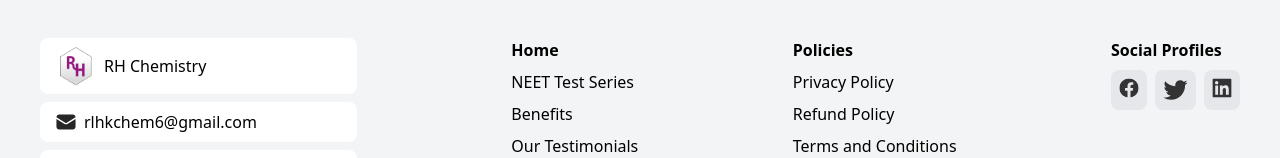
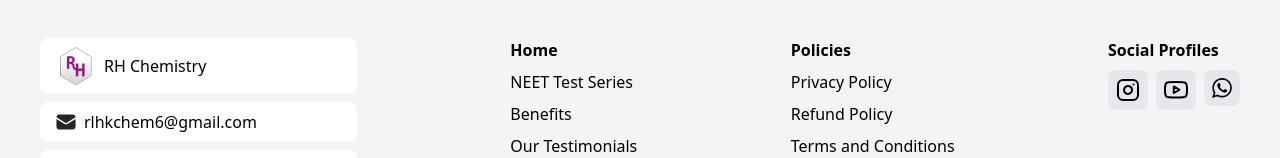
Before and after one commit to KRISHNAGK9964/rh-chemistry, a Next.js app: page / in a window 1280 px wide. Shown: the part 5051-5209 px from the top of the page. Built offline with nearby package versions, Linux system fonts and the light colour scheme.

Commit message:
[feature] - metadata and social profiles updated

```diff
--- a/src/assets/icons.tsx
+++ b/src/assets/icons.tsx
@@ -607,3 +607,46 @@ export function Whatsapp(
     </svg>
   );
 }
+
+export function InstagramIcon(
+  props: JSX.IntrinsicAttributes & SVGProps<SVGSVGElement>
+) {
+  return (
+    <svg
+      xmlns="http://www.w3.org/2000/svg"
+      width="24"
+      height="24"
+      viewBox="0 0 24 24"
+      fill="none"
+      stroke="currentColor"
+      strokeWidth="2"
+      strokeLinecap="round"
+      strokeLinejoin="round"
+    >
+      <rect x="2" y="2" width="20" height="20" rx="5" ry="5"></rect>
+      <path d="M16 11.37A4 4 0 1 1 12.37 8 4 4 0 0 1 16 11.37z"></path>
+      <line x1="17.5" y1="6.5" x2="17.5" y2="6.5"></line>
+    </svg>
+  );
+}
+
+export function YoutubeIcon(
+  props: JSX.IntrinsicAttributes & SVGProps<SVGSVGElement>
+) {
+  return (
+    <svg
+      xmlns="http://www.w3.org/2000/svg"
+      width="24"
+      height="24"
+      viewBox="0 0 24 24"
+      fill="none"
+      stroke="currentColor"
+      strokeWidth="2"
+      strokeLinecap="round"
+      strokeLinejoin="round"
+    >
+      <path d="M22.54 6.42a2.78 2.78 0 0 0-1.94-2C18.88 4 12 4 12 4s-6.88 0-8.6.46a2.78 2.78 0 0 0-1.94 2A29 29 0 0 0 1 11.75a29 29 0 0 0 .46 5.33A2.78 2.78 0 0 0 3.4 19c1.72.46 8.6.46 8.6.46s6.88 0 8.6-.46a2.78 2.78 0 0 0 1.94-2 29 29 0 0 0 .46-5.25 29 29 0 0 0-.46-5.33z" />
+      <polygon points="9.75 15.02 15.5 11.75 9.75 8.48 9.75 15.02" />
+    </svg>
+  );
+}
--- a/src/components/Section8.tsx
+++ b/src/components/Section8.tsx
@@ -1,17 +1,19 @@
 import {
   FacebookIcon,
+  InstagramIcon,
   LinkedInIcon,
   LocationIcon,
   MailIcon,
   PhoneIcon,
   TwitterIcon,
+  Whatsapp,
+  YoutubeIcon,
 } from "@/assets/icons";
 import Image from "next/legacy/image";
 import Link from "next/link";
 import React from "react";
 
-type Props = {
-};
+type Props = {};
 
 const Section8 = ({}: Props) => {
   return (
@@ -61,15 +63,33 @@ const Section8 = ({}: Props) => {
         <div className="flex flex-col gap-2 pl-2 items-center md:items-start md:flex-row md:gap-4 lg:flex-col lg:gap-2">
           <p className="font-semibold">Social Profiles</p>
           <div className="flex gap-2">
+            <a
+              href="https://www.instagram.com/rhchemistry"
+              target="_blank"
+              rel="noopener noreferrer"
+            >
               <div className="rounded-lg p-2 bg-gray-200">
-              <FacebookIcon className="w-5 h-5" />
+                <InstagramIcon className="w-5 h-5" />
               </div>
+            </a>
+            <a
+              href="https://www.youtube.com/@RHchemistry"
+              target="_blank"
+              rel="noopener noreferrer"
+            >
               <div className="rounded-lg p-2 bg-gray-200">
-              <TwitterIcon className="w-5 h-5" />
+                <YoutubeIcon className="w-5 h-5" />
               </div>
+            </a>
+            <a
+              href="https://chat.whatsapp.com/BqcHowSSRZd"
+              target="_blank"
+              rel="noopener noreferrer"
+            >
               <div className="rounded-lg p-2 bg-gray-200">
-              <LinkedInIcon className="w-5 h-5" />
+                <Whatsapp className="w-5 h-5" />
               </div>
+            </a>
           </div>
         </div>
       </div>
--- a/src/pages/_app.tsx
+++ b/src/pages/_app.tsx
@@ -6,10 +6,32 @@ export default function App({ Component, pageProps }: AppProps) {
   return (
     <>
       <Head>
-      <link rel="icon" href="/Logo.png" sizes="any" />
-        <title>
-          Rh-chemistry
-        </title>
+        <meta charSet="UTF-8" />
+        <meta name="viewport" content="width=device-width, initial-scale=1.0" />
+        <meta name="title" content="RH Chemistry" />
+        <meta
+          name="description"
+          content="Unlock Your Creative Potential with NEET TEST Series. Learn from Industry Expert and Enhance Your Skills. Led by the esteemed educator Raghavendra Hegde, this comprehensive test series is designed to equip you with the knowledge and skills needed to ace the NEET exam with confidence."
+        />
+        <meta property="og:title" content="RH Chemistry" />
+        <meta
+          property="og:description"
+          content="Unlock Your Creative Potential with NEET TEST Series. Learn from Industry Expert and Enhance Your Skills. Led by the esteemed educator Raghavendra Hegde, this comprehensive test series is designed to equip you with the knowledge and skills needed to ace the NEET exam with confidence."
+        />
+        <meta property="og:type" content="website" />
+        <meta property="og:url" content="https://www.rhchemistry.online" />
+        <meta property="og:image" content="Your_image_URL_here" />
+        <meta
+          property="instagram:url"
+          content="https://www.instagram.com/rhchemistry"
+        />
+        <meta property="instagram:name" content="RH Chemistry" />
+        <meta
+          name="keywords"
+          content="RH Chemistry, NEET, NEET TEST, Raghavendra Hegde, Test Series, Medical, AIMS, Chemistry, Biology, Physics, PUC"
+        />
+        <title>RH Chemistry</title>
+        <link rel="icon" href="/Logo.png" sizes="any" />
       </Head>
       <Component {...pageProps} />;
     </>
```
Also changed, not shown: public/Logo-bgless.png (added). Lines whose indentation alone changed are shown as unchanged.
